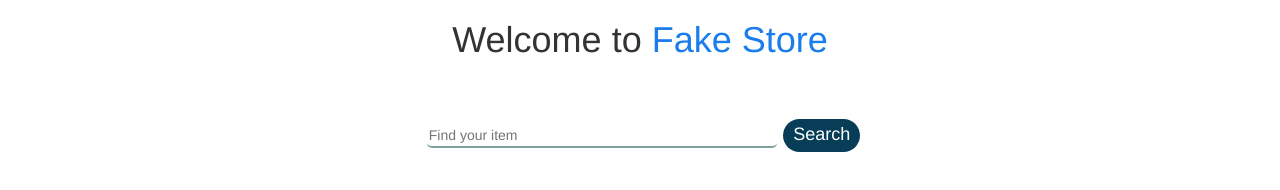
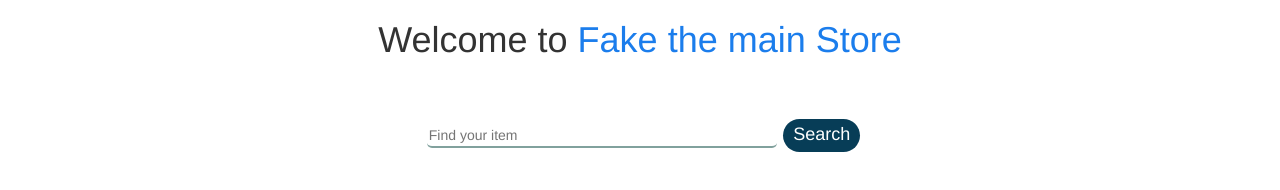
Before and after one commit to RahathShahriar/ranga-store, a plain HTML site: page index.html in a window 1280 px wide. Shown: the top 190 px of the page. Drawn offline with nearby package versions, Linux system fonts and the light colour scheme.

Commit message:
text added

```diff
--- a/index.html
+++ b/index.html
@@ -22,7 +22,7 @@
 
 <body>
   <header>
-    <h1 class="text-center">Welcome to <span class="store">Fake Store</span></h1>
+    <h1 class="text-center">Welcome to <span class="store">Fake the main Store</span></h1>
   </header>
   <main class="main">
     <!-- Search   -->
```
